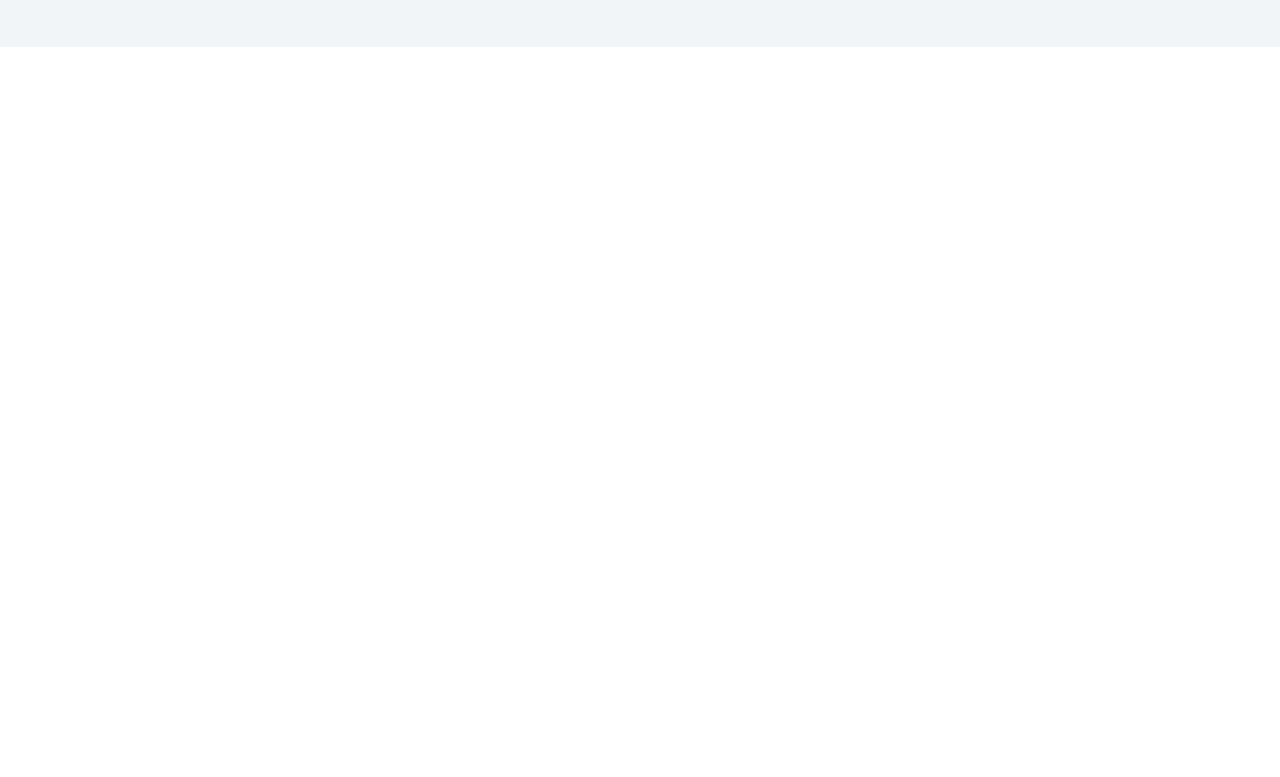
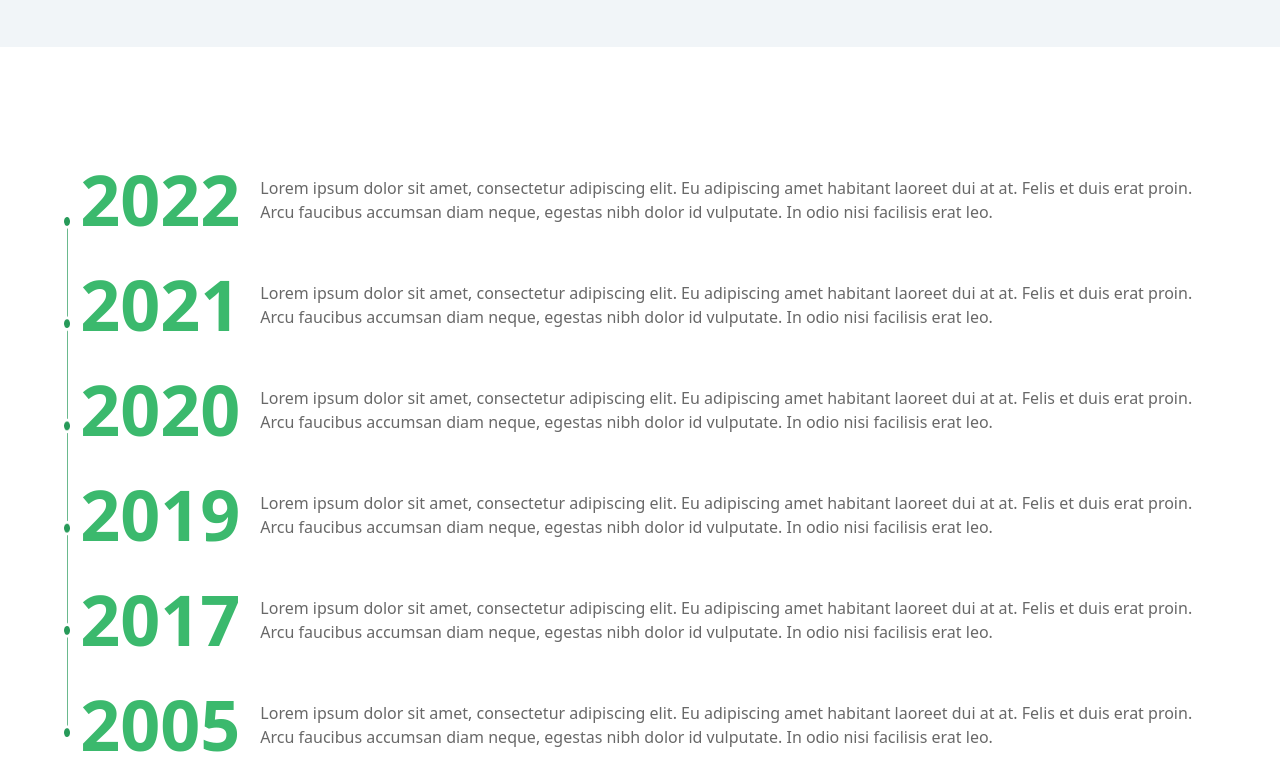
Before and after one commit to Amsurur/GIT-1-Exam, a website: page src/project-1/shohrukh-2.html in a window 1280 px wide. Shown: the part 496-1273 px from the top of the page. Before the commit the page ends 800 px from the top, so only its background shows below. Drawn offline with Linux system fonts and the light colour scheme.

Commit message:
section-1 is done

```diff
--- a/src/project-1/shohrukh-2.html
+++ b/src/project-1/shohrukh-2.html
@@ -50,11 +50,53 @@
     </header>
 
     <main class="">
-        <section class="">
-            <aside class=""></aside>
-            <aside class=""></aside>
+        <section class="w-[90%] m-auto mt-[100px]">
 
+            <aside class="flex gap-[10px] items-start">
+                <div class="">
+                    <img src="./img-shohrukh/lines.png" alt="" class="pt-[70px] lg:h-[590px] w-[10px] " >
+                </div>
+                <div class="m-0">
+                    <div class="flex gap-[20px] lg:items-center items-start flex-col lg:flex-row">
+                        <p class="text-[#3BB96D] text-[70px] font-bold py-[-10px] m-0">
+                            2022
+                        </p>
+                        <p class="text-[16px] text-[#686868]">Lorem ipsum dolor sit amet, consectetur adipiscing elit. Eu adipiscing amet habitant laoreet dui at at. Felis et duis erat proin. Arcu faucibus accumsan diam neque, egestas nibh dolor id vulputate. In odio nisi facilisis erat leo.</p>
+                    </div>
+                    <div class="flex gap-[20px] lg:items-center items-start flex-col lg:flex-row">
+                        <p class="text-[#3BB96D] text-[70px] font-bold py-[-10px] m-0">
+                            2021
+                        </p>
+                        <p class="text-[16px] text-[#686868]">Lorem ipsum dolor sit amet, consectetur adipiscing elit. Eu adipiscing amet habitant laoreet dui at at. Felis et duis erat proin. Arcu faucibus accumsan diam neque, egestas nibh dolor id vulputate. In odio nisi facilisis erat leo.</p>
+                    </div>
+                    <div class="flex gap-[20px] lg:items-center items-start flex-col lg:flex-row">
+                        <p class="text-[#3BB96D] text-[70px] font-bold py-[-10px] m-0">
+                            2020
+                        </p>
+                        <p class="text-[16px] text-[#686868]">Lorem ipsum dolor sit amet, consectetur adipiscing elit. Eu adipiscing amet habitant laoreet dui at at. Felis et duis erat proin. Arcu faucibus accumsan diam neque, egestas nibh dolor id vulputate. In odio nisi facilisis erat leo.</p>
+                    </div>
+                    <div class="flex gap-[20px] lg:items-center items-start flex-col lg:flex-row">
+                        <p class="text-[#3BB96D] text-[70px] font-bold py-[-10px] m-0">
+                            2019
+                        </p>
+                        <p class="text-[16px] text-[#686868]">Lorem ipsum dolor sit amet, consectetur adipiscing elit. Eu adipiscing amet habitant laoreet dui at at. Felis et duis erat proin. Arcu faucibus accumsan diam neque, egestas nibh dolor id vulputate. In odio nisi facilisis erat leo.</p>
+                    </div>
+                    <div class="flex gap-[20px] lg:items-center items-start flex-col lg:flex-row">
+                        <p class="text-[#3BB96D] text-[70px] font-bold py-[-10px] m-0">
+                            2017
+                        </p>
+                        <p class="text-[16px] text-[#686868]">Lorem ipsum dolor sit amet, consectetur adipiscing elit. Eu adipiscing amet habitant laoreet dui at at. Felis et duis erat proin. Arcu faucibus accumsan diam neque, egestas nibh dolor id vulputate. In odio nisi facilisis erat leo.</p>
+                    </div>
+                    <div class="flex gap-[20px] lg:items-center items-start flex-col lg:flex-row">
+                        <p class="text-[#3BB96D] text-[70px] font-bold py-[-10px] m-0">
+                            2005
+                        </p>
+                        <p class="text-[16px] text-[#686868]">Lorem ipsum dolor sit amet, consectetur adipiscing elit. Eu adipiscing amet habitant laoreet dui at at. Felis et duis erat proin. Arcu faucibus accumsan diam neque, egestas nibh dolor id vulputate. In odio nisi facilisis erat leo.</p>
+                    </div>
+            </aside>
         </section>
+
+
     </main>
 </body>
 </html>
```
Also changed, not shown: src/output.css, src/project-1/img-shohrukh/arrows-buts.png (added).
